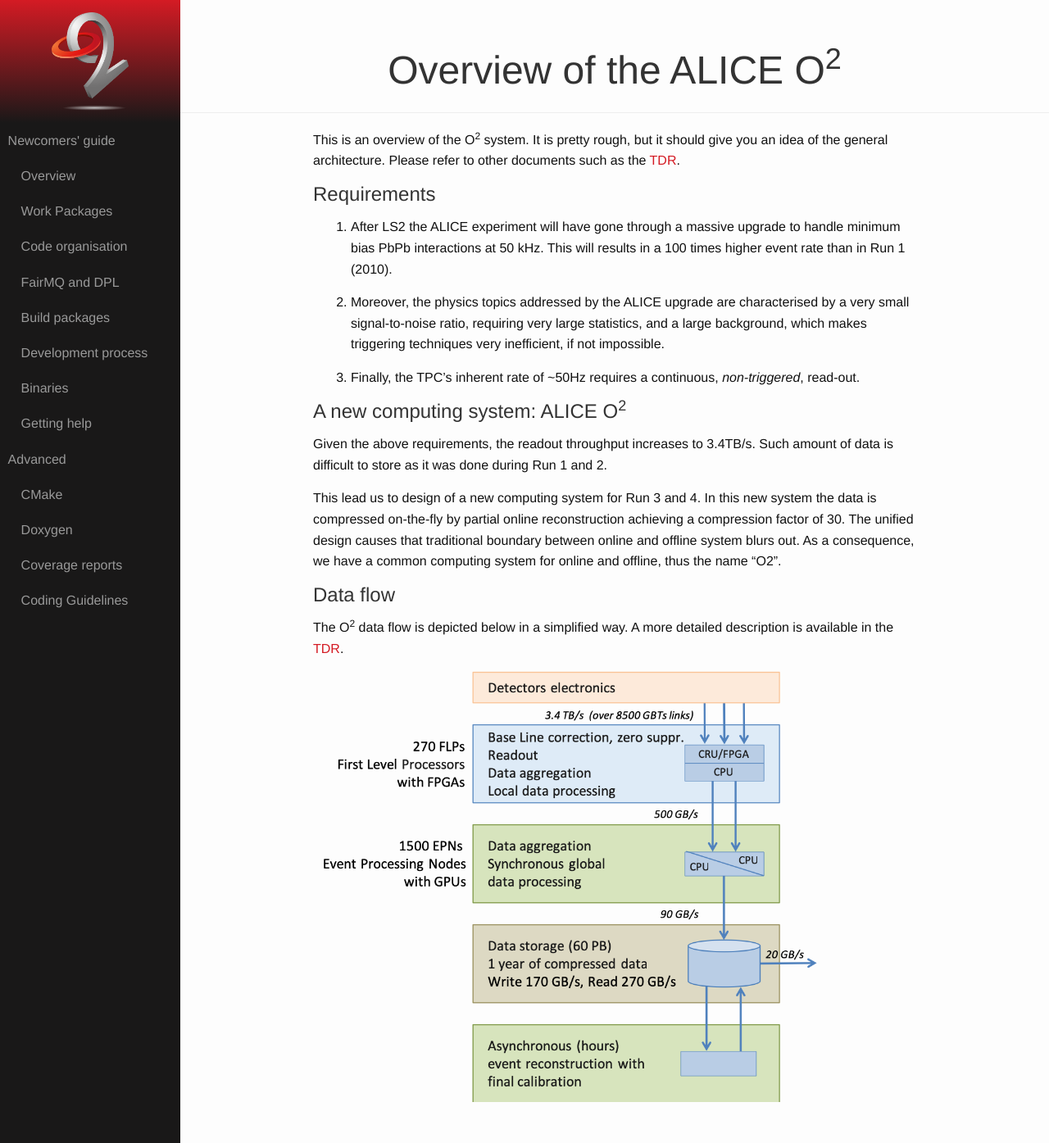
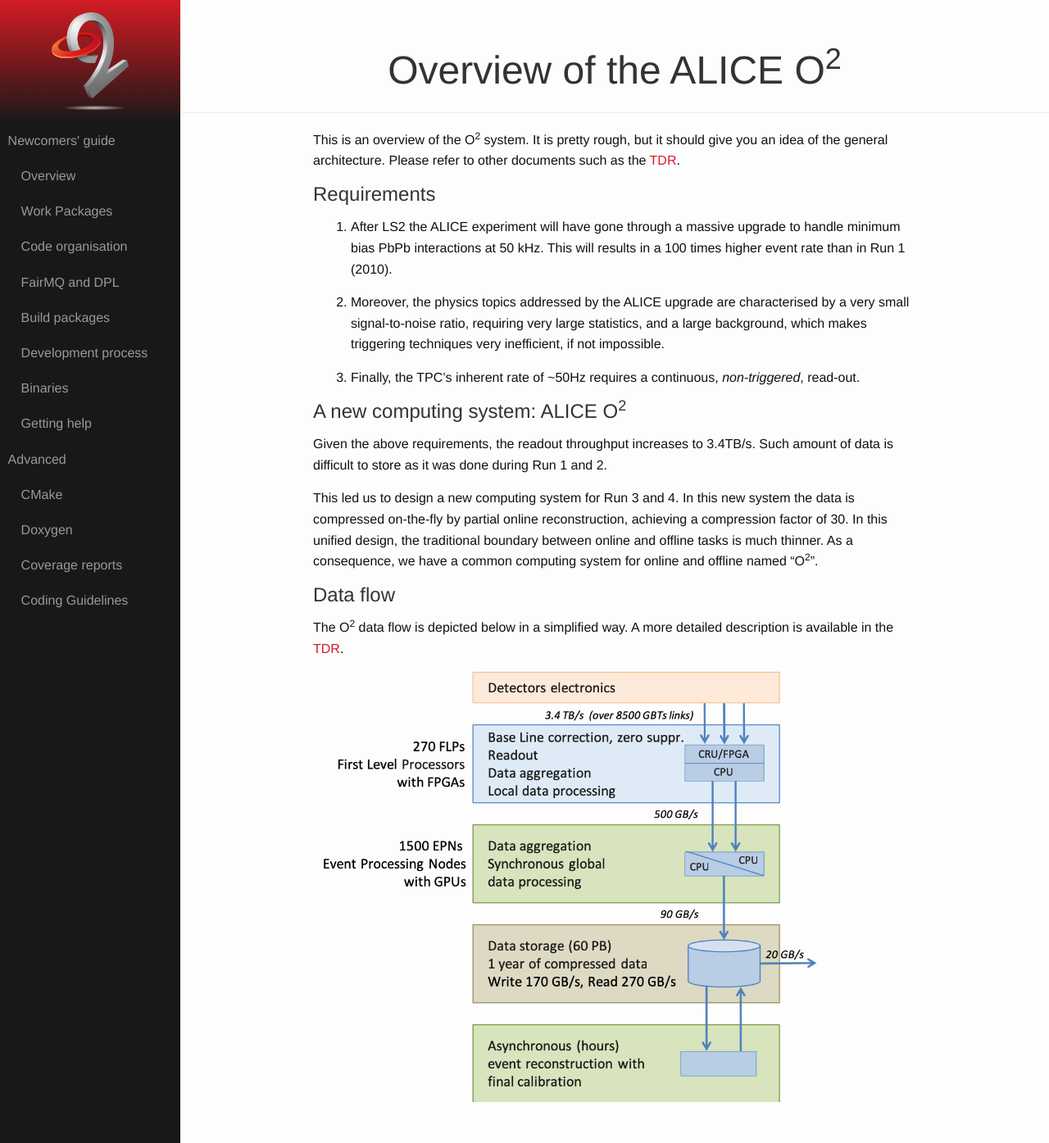
Before and after one commit to AliceO2Group/AliceO2Group.github.io, a Jekyll site: the page built from quickstart/overview.markdown, in a window 1280 px wide and 1395 px high. Shown: the whole window at 82% size. Built offline with Jekyll 4.4.1, drawn with Linux system fonts in a browser that asks for light colours.

Commit message:
Update quickstart/overview.markdown
Co-Authored-By: awegrzyn <awegrzyn@users.noreply.github.com>

```diff
--- a/quickstart/overview.markdown
+++ b/quickstart/overview.markdown
@@ -17,7 +17,7 @@ This is an overview of the O<sup>2</sup> system. It is pretty rough, but it shou
 
  Given the above requirements, the readout throughput increases to 3.4TB/s. Such amount of data is difficult to store as it was done during Run 1 and 2.
 
- This lead us to design of a new computing system for Run 3 and 4. In this new system the data is compressed on-the-fly by partial online reconstruction achieving a compression factor of 30. The unified design causes that traditional boundary between online and offline system blurs out. As a consequence, we have a common computing system for online and offline, thus the name "O2".
+This led us to design a new computing system for Run 3 and 4. In this new system the data is compressed on-the-fly by partial online reconstruction, achieving a compression factor of 30. In this unified design, the traditional boundary between online and offline tasks is much thinner. As a consequence, we have a common computing system for online and offline named "O<sup>2</sup>".
 
 ## Data flow
 
```
